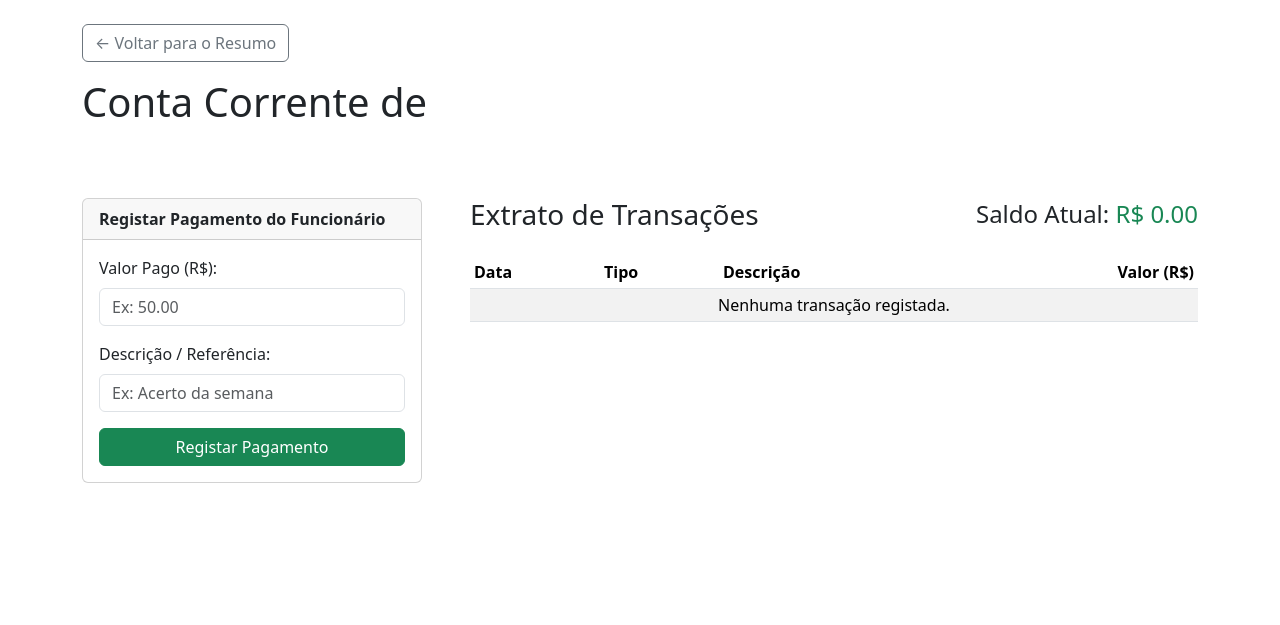
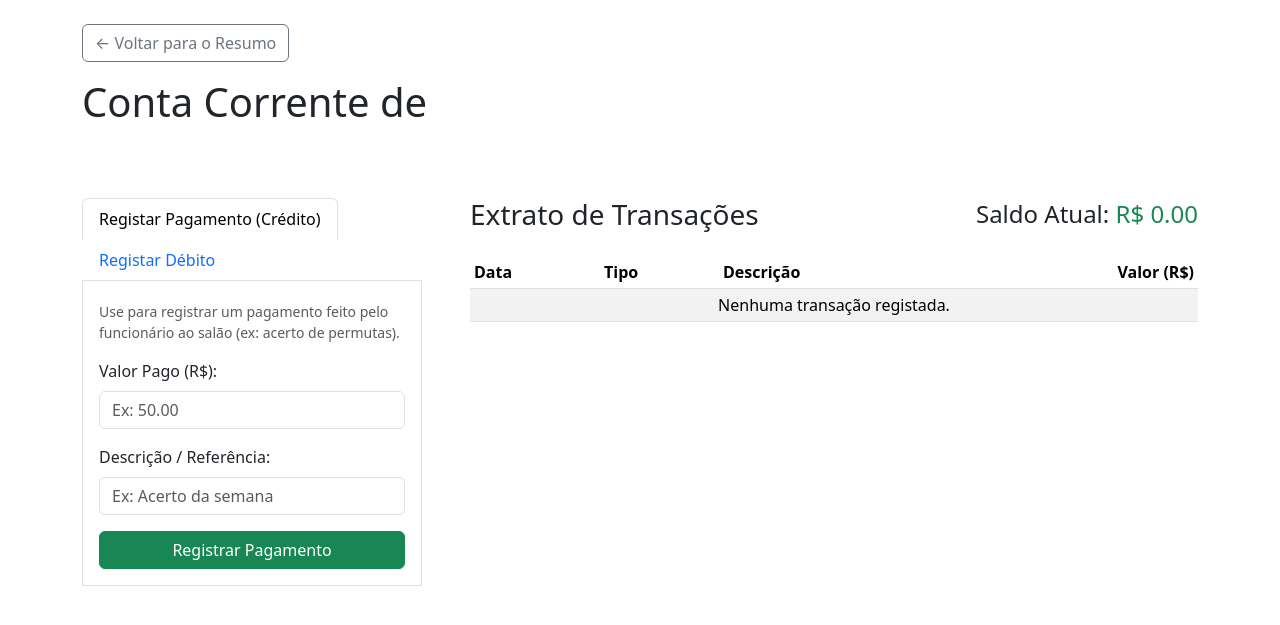
Before and after one commit to GabrielLTM/web-beautyparlor-management, a FastAPI app: template templates/admin_conta_corrente_detalhes.html in a window 1280 px wide. Shown: the part 56-681 px from the top of the page. Run offline with FastAPI, Linux system fonts and the light colour scheme; the template is opened without the code that fills it, so the values that code supplies are empty.

Commit message:
feat(contas-correntes): Adiciona débito manual na conta corrente do funcionário
Implementa a funcionalidade que permite ao administrador registrar um débito manual, útil para adiantamentos ou permutas especiais não vinculadas a um serviço.

A interface do extrato do funcionário foi redesenhada com abas para separar as ações de crédito e débito. Uma nova rota POST foi criada no backend para processar a transação e subtrair o valor do saldo.

```diff
--- a/templates/admin_conta_corrente_detalhes.html
+++ b/templates/admin_conta_corrente_detalhes.html
@@ -9,27 +9,47 @@
 
 {% if success %}
     <div class="alert alert-success" role="alert">
-        Pagamento registado com sucesso!
+        Transação registrada com sucesso!
     </div>
 {% endif %}
 
 <div class="row mt-4 g-5">
     <div class="col-md-4">
-        <div class="card">
-            <div class="card-header">
-                <strong>Registar Pagamento do Funcionário</strong>
-            </div>
-            <div class="card-body">
+        <ul class="nav nav-tabs" id="transacaoTab" role="tablist">
+            <li class="nav-item" role="presentation">
+                <button class="nav-link active" id="credito-tab" data-bs-toggle="tab" data-bs-target="#credito-tab-pane" type="button" role="tab" aria-controls="credito-tab-pane" aria-selected="true">Registar Pagamento (Crédito)</button>
+            </li>
+            <li class="nav-item" role="presentation">
+                <button class="nav-link" id="debito-tab" data-bs-toggle="tab" data-bs-target="#debito-tab-pane" type="button" role="tab" aria-controls="debito-tab-pane" aria-selected="false">Registar Débito</button>
+            </li>
+        </ul>
+        <div class="tab-content border border-top-0 p-3" id="transacaoTabContent">
+            <div class="tab-pane fade show active" id="credito-tab-pane" role="tabpanel" aria-labelledby="credito-tab" tabindex="0">
+                <p class="form-text">Use para registrar um pagamento feito pelo funcionário ao salão (ex: acerto de permutas).</p>
                 <form action="/painel/admin/contas-correntes/{{ funcionario.id }}/pagamento" method="post">
                     <div class="mb-3">
-                        <label for="valor" class="form-label">Valor Pago (R$):</label>
-                        <input type="number" step="0.01" id="valor" name="valor" class="form-control" required placeholder="Ex: 50.00">
+                        <label for="valor_credito" class="form-label">Valor Pago (R$):</label>
+                        <input type="number" step="0.01" id="valor_credito" name="valor" class="form-control" required placeholder="Ex: 50.00">
                     </div>
                     <div class="mb-3">
-                        <label for="descricao" class="form-label">Descrição / Referência:</label>
-                        <input type="text" id="descricao" name="descricao" class="form-control" required placeholder="Ex: Acerto da semana">
+                        <label for="descricao_credito" class="form-label">Descrição / Referência:</label>
+                        <input type="text" id="descricao_credito" name="descricao" class="form-control" required placeholder="Ex: Acerto da semana">
                     </div>
-                    <button type="submit" class="btn btn-success w-100">Registar Pagamento</button>
+                    <button type="submit" class="btn btn-success w-100">Registrar Pagamento</button>
+                </form>
+            </div>
+            <div class="tab-pane fade" id="debito-tab-pane" role="tabpanel" aria-labelledby="debito-tab" tabindex="0">
+                <p class="form-text">Use para registrar um valor que o salão adiantou ao funcionário (ex: adiantamento, permuta especial).</p>
+                <form action="/painel/admin/contas-correntes/{{ funcionario.id }}/debito" method="post">
+                    <div class="mb-3">
+                        <label for="valor_debito" class="form-label">Valor a Debitar (R$):</label>
+                        <input type="number" step="0.01" id="valor_debito" name="valor" class="form-control" required placeholder="Ex: 100.00">
+                    </div>
+                    <div class="mb-3">
+                        <label for="descricao_debito" class="form-label">Descrição / Motivo:</label>
+                        <input type="text" id="descricao_debito" name="descricao" class="form-control" required placeholder="Ex: Adiantamento salarial">
+                    </div>
+                    <button type="submit" class="btn btn-danger w-100">Registrar Débito</button>
                 </form>
             </div>
         </div>
--- a/templates/admin_contas_correntes.html
+++ b/templates/admin_contas_correntes.html
@@ -6,7 +6,7 @@
 
 <a href="/painel/admin" class="btn btn-outline-secondary mb-3">&larr; Voltar para Administração</a>
 <h1>Contas Correntes dos Funcionários</h1>
-<p class="lead">Gira os saldos e registe pagamentos dos funcionários relacionados a comissões de permuta.</p>
+<p class="lead">Gira os saldos e registre pagamentos dos funcionários relacionados a comissões de permuta.</p>
 
 <div class="card mt-4">
     <div class="card-body">
@@ -27,7 +27,7 @@
                             {{ "%.2f"|format(f.saldo_conta_corrente|float) }}
                         </td>
                         <td>
-                            <a href="/painel/admin/contas-correntes/{{ f.id }}" class="btn btn-sm btn-info">Ver Extrato e Registar Pagamento</a>
+                            <a href="/painel/admin/contas-correntes/{{ f.id }}" class="btn btn-sm btn-info">Ver Extrato e Registrar Pagamento</a>
                         </td>
                     </tr>
                 {% endfor %}
```
Also changed, not shown: routers/admin.py (+50 -1 lines).
